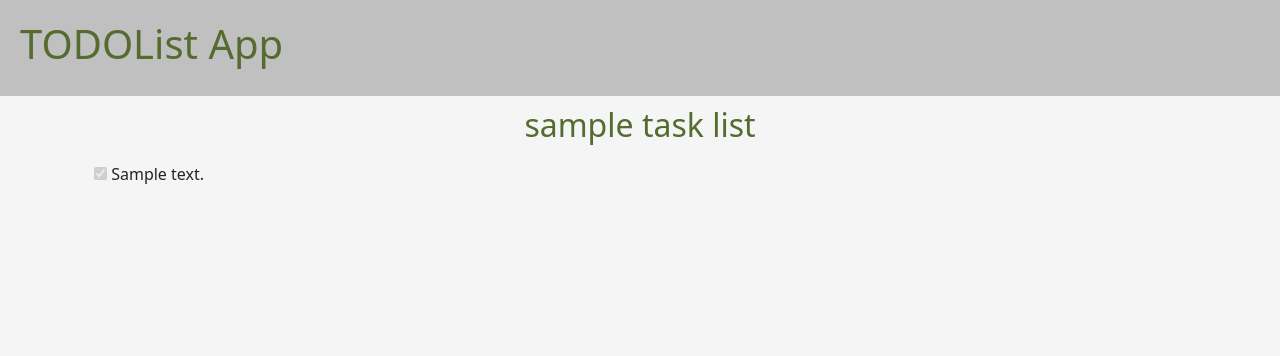
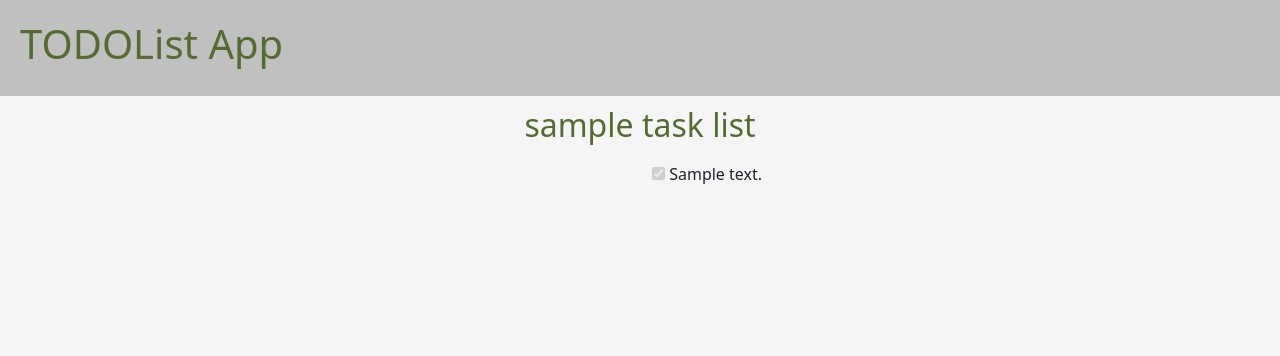
Before and after one commit to vikmos/todolist, a Django app: page / in a window 1280 px wide. Shown: the top 356 px of the page. Run offline with Django 4.2, Linux system fonts and the light colour scheme; a user stored in the database is signed in; tables that the repository leaves empty hold one stand-in row (values such as "Sample post").

Commit message:
Split tasks in two columns

```diff
--- a/todolist/templates/todolist/base.html
+++ b/todolist/templates/todolist/base.html
@@ -3,7 +3,7 @@
     <head>
         <title>TODOList APP</title>
         <link href="https://cdn.jsdelivr.net/npm/bootstrap@5.2.0-beta1/dist/css/bootstrap.min.css" rel="stylesheet" integrity="sha384-0evHe/X+R7YkIZDRvuzKMRqM+OrBnVFBL6DOitfPri4tjfHxaWutUpFmBp4vmVor" crossorigin="anonymous">
-<script src="https://cdn.jsdelivr.net/npm/bootstrap@5.2.0-beta1/dist/js/bootstrap.bundle.min.js" integrity="sha384-pprn3073KE6tl6bjs2QrFaJGz5/SUsLqktiwsUTF55Jfv3qYSDhgCecCxMW52nD2" crossorigin="anonymous"></script>
+        <script src="https://cdn.jsdelivr.net/npm/bootstrap@5.2.0-beta1/dist/js/bootstrap.bundle.min.js" integrity="sha384-pprn3073KE6tl6bjs2QrFaJGz5/SUsLqktiwsUTF55Jfv3qYSDhgCecCxMW52nD2" crossorigin="anonymous"></script>
         <link rel="stylesheet" href="{% static 'css/todolist.css' %}">
     </head>
     <body>
--- a/todolist/templates/todolist/task_list.html
+++ b/todolist/templates/todolist/task_list.html
@@ -1,20 +1,21 @@
 {% extends 'todolist/base.html' %}
 
 {% block content %}
-    <div class="container">
     <div class="row">
+        <div class="col-md">
         {% for task in tasks.current_tasks %}
-            <div class="col-8">
             <input type="checkbox">{{ task.status }}
             <label>{{ task.text }}</label>
+            <br>
+        {% endfor %}
         </div>
-            {% endfor %}
+        <div class="col-md">
         {% for task in tasks.end_tasks%}
-            <div class="col-4">
             <input type="checkbox" checked disabled>{{ task.status }}
             <label>{{ task.text }}</label>
-            </div>
+            <br>
         {% endfor %}
         </div>
     </div>
+    </div>
 {% endblock %}
```
Lines whose indentation alone changed are shown as unchanged.
